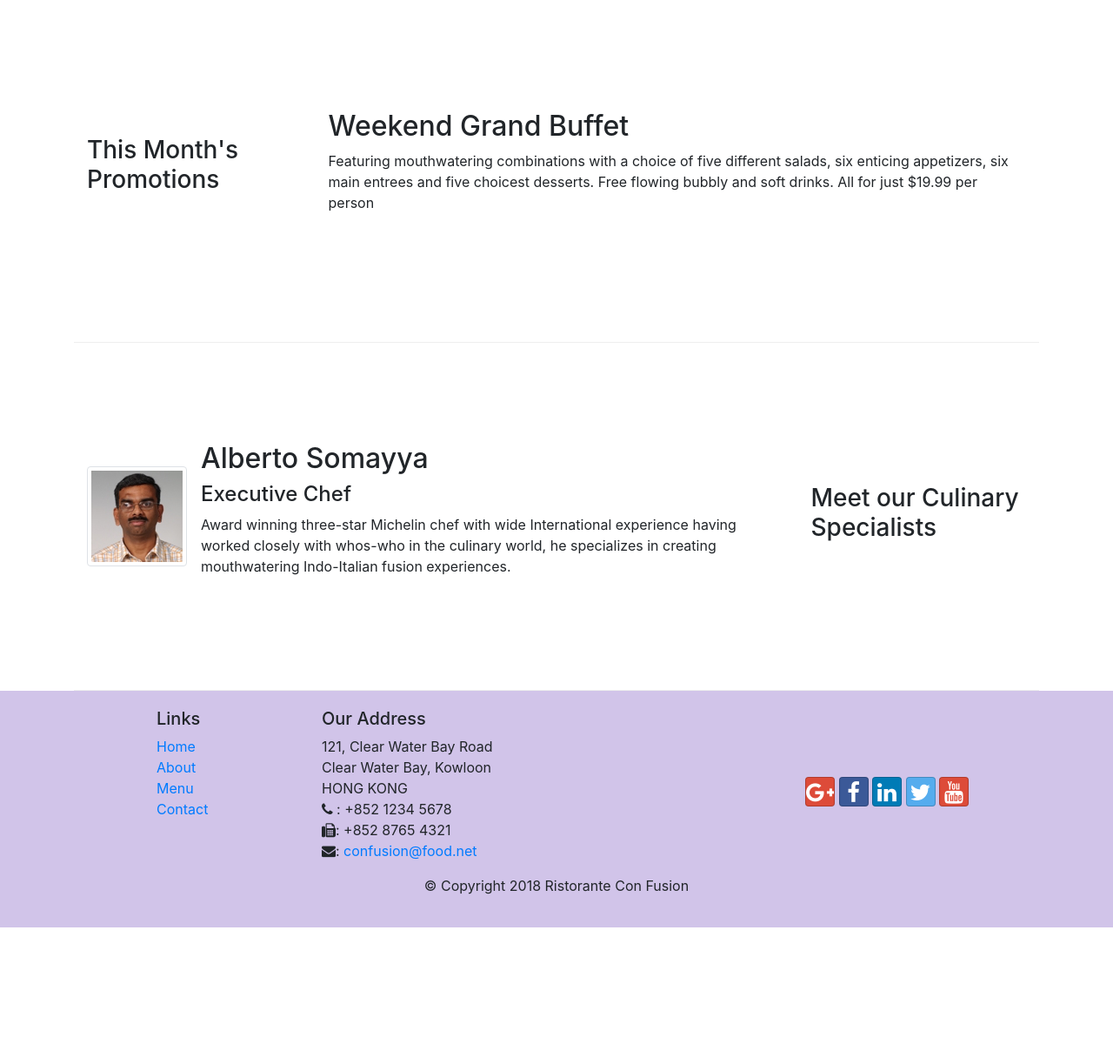
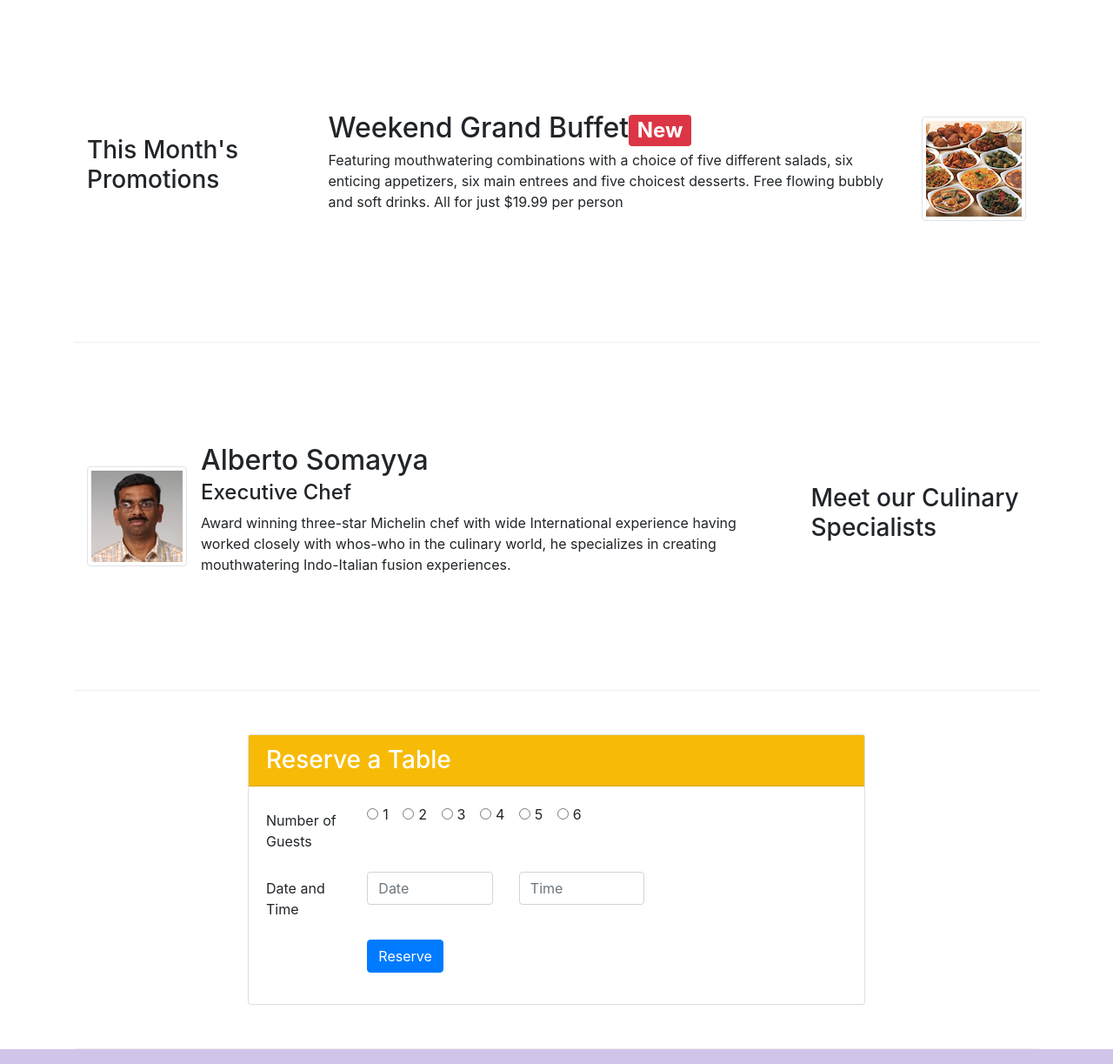
Before and after one commit to farzammalekzad/BT4, a website: page index.html in a window 1280 px wide. Shown: the part 740-1963 px from the top of the page at 87% size. Before the commit the page ends 1806 px from the top, so only its background shows below. Drawn offline with nearby package versions, Linux system fonts and the light colour scheme.

Commit message:
Assignment 2

```diff
--- a/index.html
+++ b/index.html
@@ -42,8 +42,11 @@
                     <h1>Ristorante con Fusion</h1>
                     <p>We take inspiration from the World's best cuisines, and create a unique fusion experience. Our lipsmacking creations will tickle your culinary senses!</p>
                 </div>
-                <div class="col-12 offset-sm-3 col-sm">
+                <div class="col-12 col-sm-3">
                     <img src="img/logo.png" alt="logo" class="img-fluid">
+                </div>
+                <div class="col-12 col-sm-3 align-self-center">
+                    <a href="#Reserve" class="btn btn-warning col-sm-9" role="button">Reserve Table</a>
                 </div>
             </div>
         </div>
@@ -58,7 +61,7 @@
                 <div class="media">
                     <img class="d-flex mr-3 img-thumbnail align-self-center" src="img/uthappizza.png" alt="uthappizza">
                     <div class="media-body">
-                        <h2 class="mt-0">Uthappizza <span class="badge badge-danger mr-2">Hot</span><span class="badge badge-pill badge-secondary">$ 4.99</span></h2>
+                        <h2 class="mt-0 mb-1">Uthappizza <span class="badge badge-danger mr-2">Hot</span><span class="badge badge-pill badge-secondary">$ 4.99</span></h2>
                         <p class="d-none d-sm-block">A unique combination of Indian Uthappam (pancake) and Italian pizza, topped with Cerignola olives, ripe vine cherry tomatoes, Vidalia onion, Guntur chillies and Buffalo Paneer.</p>
                     </div>
                 </div>
@@ -67,12 +70,18 @@
 
 
         <div class="row row-content align-items-center">
-            <div class="col-12 col-sm-4 col-md-3">
+            <div class="col-12 col-sm-4 col-md-3 order-sm-first">
                 <h3>This Month's Promotions</h3>
             </div>
-            <div class="col col-sm col-md">
-                <h2>Weekend Grand Buffet</h2>
-                <p>Featuring mouthwatering combinations with a choice of five different salads, six enticing appetizers, six main entrees and five choicest desserts. Free flowing bubbly and soft drinks. All for just $19.99 per person </p>
+            <div class="col col-sm col-md order-sm-last">
+                <div class="media">
+                    <div class="media-body">
+                        <h2 class="mt-0 mb-1">Weekend Grand Buffet<span class="badge bg-danger text-white">New</span></h2>
+                        <p class="d-none d-sm-block">Featuring mouthwatering combinations with a choice of five different salads, six enticing appetizers, six main entrees and five choicest desserts. Free flowing bubbly and soft drinks. All for just $19.99 per person </p>
+                    </div>
+                    <img src="img/buffet.png" alt="buffet" class="d-flex img-thumbnail align-self-center ml-3">
+                </div>
+
             </div>
         </div>
 
@@ -84,12 +93,70 @@
                 <div class="media">
                     <img class="d-flex img-thumbnail align-self-center mr-3" src="img/alberto.png" alt="Alberto">
                     <div class="media-body">
-                        <h2 class="mt-0">Alberto Somayya</h2>
+                        <h2 class="mt-0 mb-1">Alberto Somayya</h2>
                         <h4>Executive Chef</h4>
                         <p class="d-none d-sm-block">Award winning three-star Michelin chef with wide International experience having worked closely with whos-who in the culinary world, he specializes in creating mouthwatering Indo-Italian fusion experiences. </p>
                     </div>
                 </div>
             </div>
+        </div>
+        <div class="row row-content">
+            <div class="col-12 offset-sm-2 col-sm-8">
+                <div class="card" id="Reserve">
+                    <div class="bg-warning">
+                        <h3 class="card-header text-white">Reserve a Table</h3>
+                    </div>
+                    <div class="card-body">
+                        <form action="">
+                            <div class="form-group row">
+                                <legend class="col-12 col-sm-2 col-form-label">Number of Guests</legend>
+                                <div class="col-12 col-sm-10">
+                                    <div class="form-check form-check-inline">
+                                        <input type="radio" id="Number1" class="form-check-input" name="Number">
+                                        <label for="Number1" class="form-check-label">1</label>
+                                    </div>
+                                    <div class="form-check form-check-inline">
+                                        <input type="radio" id="Number2" class="form-check-input" name="Number">
+                                        <label for="Number2" class="form-check-label">2</label>
+                                    </div>
+                                    <div class="form-check form-check-inline">
+                                        <input type="radio" id="Number3" class="form-check-input" name="Number">
+                                        <label for="Number3" class="form-check-label" >3</label>
+                                    </div>
+                                    <div class="form-check form-check-inline">
+                                        <input type="radio" id="Number4" class="form-check-input" name="Number">
+                                        <label for="Number4" class="form-check-label">4</label>
+                                    </div>
+                                    <div class="form-check form-check-inline">
+                                        <input type="radio" id="Number5" class="form-check-input" name="Number">
+                                        <label for="Number5" class="form-check-label">5</label>
+                                    </div>
+                                    <div class="form-check form-check-inline">
+                                        <input type="radio" id="Number6" class="form-check-input" name="Number">
+                                        <label for="Number6" class="form-check-label">6</label>
+                                    </div>
+                                </div>
+                            </div>
+                            <div class="form-group row">
+                                <legend class="col-12 col-sm-2 col-form-label">Date and Time</legend>
+                                <div class="col-12 col-sm-3">
+                                    <input type="text" class="form-control" placeholder="Date">
+                                </div>
+                                <div class="col-12 col-sm-3">
+                                    <input type="text" class="form-control" placeholder="Time">
+                                </div>
+                            </div>
+                            <div class="form-group row">
+                                <div class="col-12 offset-sm-2 col-sm-3">
+                                    <a href="#" class="btn btn-primary" role="button">Reserve</a>
+                                </div>
+                            </div>
+                        </form>
+
+                    </div>
+                </div>
+            </div>
+
         </div>
     </div>
 
```
